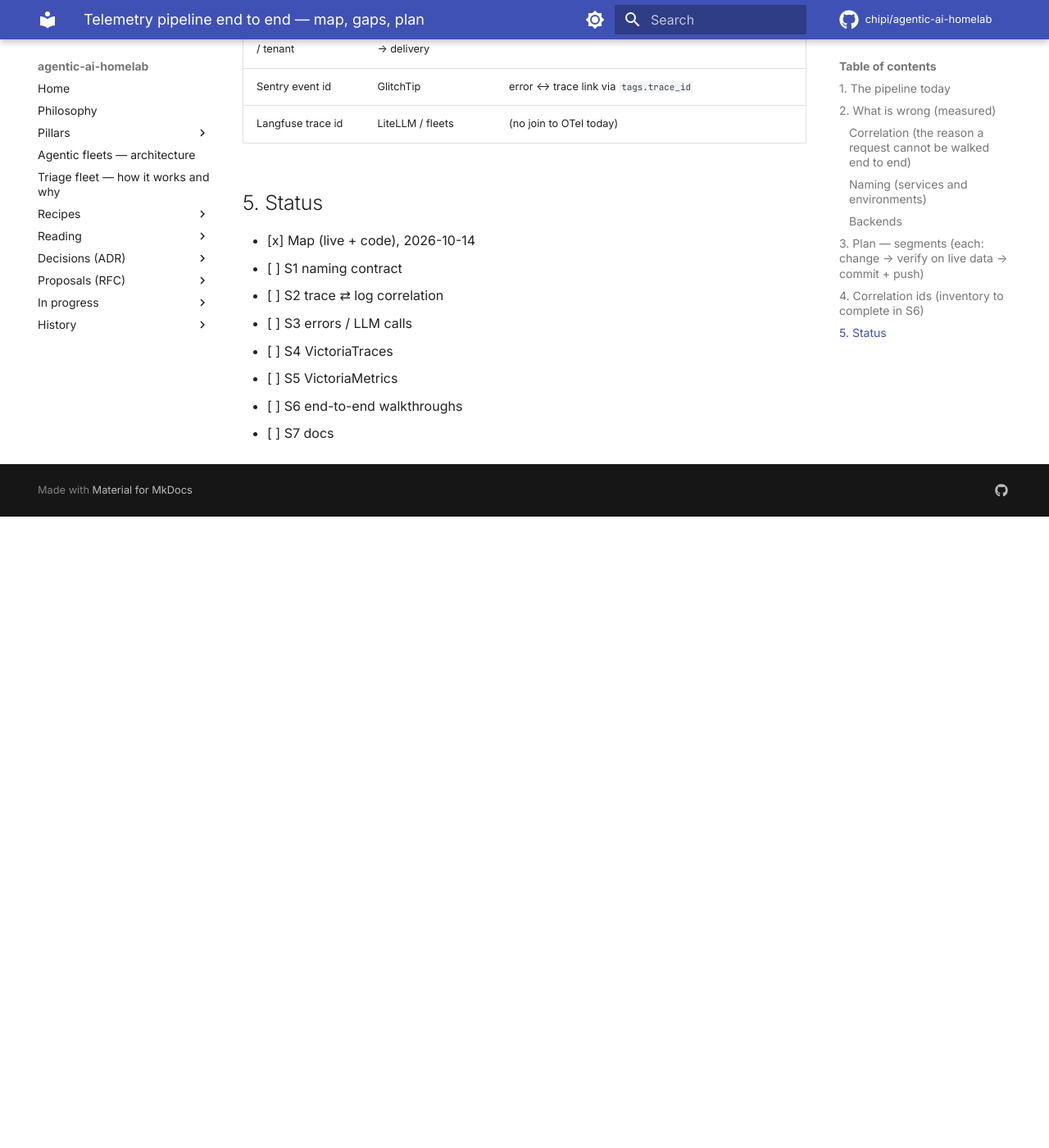
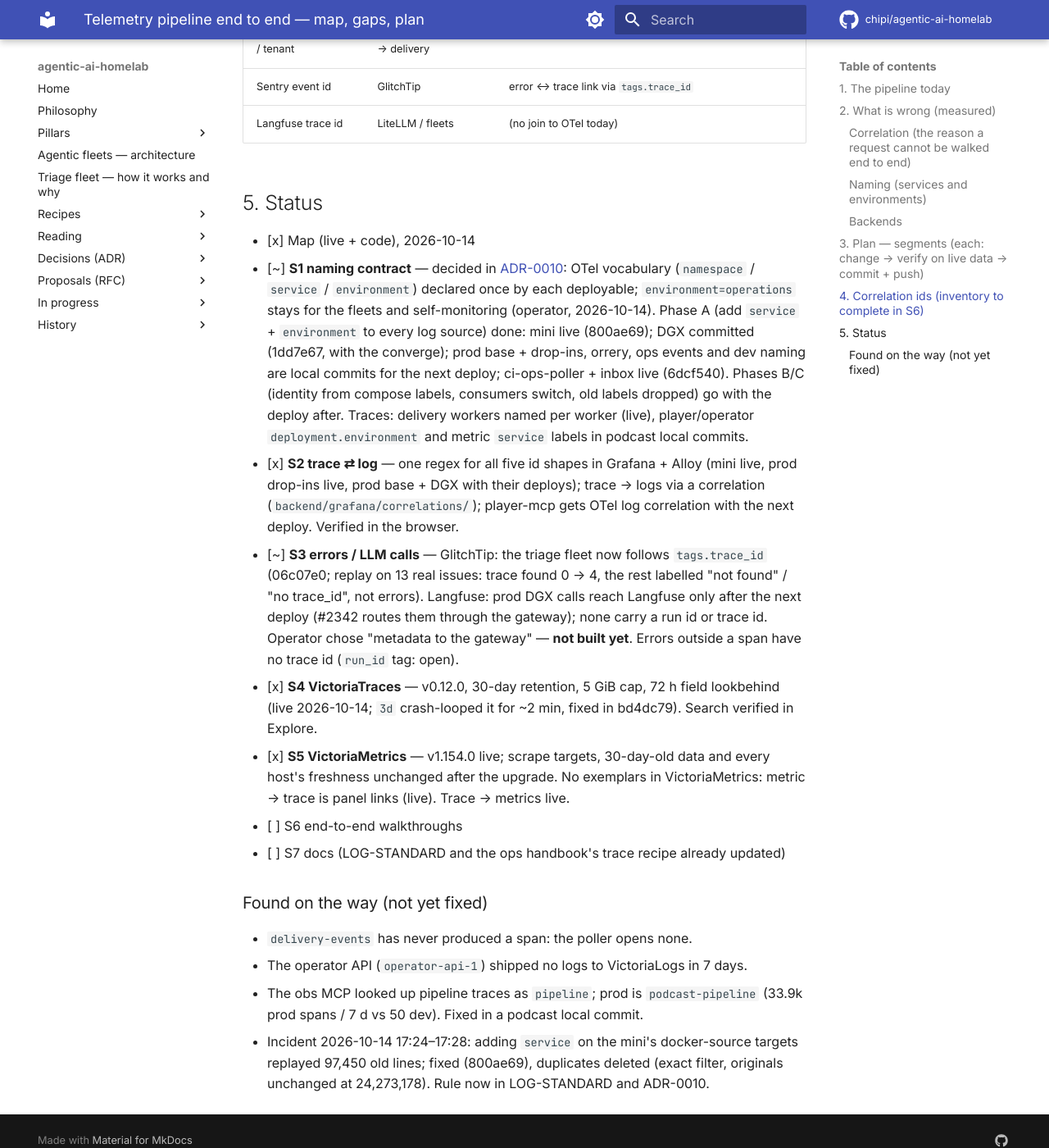
Before and after one commit to chipi/agentic-ai-homelab, an MkDocs documentation site: the page built from docs/wip/otel-pipeline-end-to-end.md, in a window 1280 px wide and 1400 px high, scrolled down 4149 px. Shown: the whole window at 82% size. Built offline with MkDocs 1.6.1 and Material for MkDocs 9.7.7, drawn with Linux system fonts in a browser that asks for light colours; comment, search, counter and statistics services are not loaded; before the commit the page ends 4779 px from its top, so only the background shows below that.

Commit message:
docs(observability): ADR-0010 naming contract; LOG-STANDARD and plan status
ADR-0010: one vocabulary (namespace / service / environment, the OTel resource
keys) declared once by each deployable and copied by every collector; phase A
(add service + environment, shipped) -> B (identity from compose labels,
consumers switch) -> C (drop app/surface/env after 30 days). Fleets keep
environment=operations.

LOG-STANDARD: the new keys, the regex the stack actually runs, labels only
after the source (the positions trap), the real owners and deploy paths of
each Alloy file (base.alloy is podcast_scraper's, not this repo's), and an
honest rollout table. Plan: S1-S5 status and what turned up on the way.

Co-Authored-By: Claude Opus 5.5 <noreply@anthropic.com>
Claude-Session: https://claude.ai/code/session_014bbkxiiQPVcyVhqyDTsbqc

```diff
--- a/docs/wip/otel-pipeline-end-to-end.md
+++ b/docs/wip/otel-pipeline-end-to-end.md
@@ -89,10 +89,41 @@ front-ends and sends trace headers cross-origin; listed so it isn't a silent gap
 ## 5. Status
 
 - [x] Map (live + code), 2026-10-14
-- [ ] S1 naming contract
-- [ ] S2 trace ⇄ log correlation
-- [ ] S3 errors / LLM calls
-- [ ] S4 VictoriaTraces
-- [ ] S5 VictoriaMetrics
+- [~] **S1 naming contract** — decided in [ADR-0010](../adr/ADR-0010-telemetry-naming-contract.md):
+  OTel vocabulary (`namespace` / `service` / `environment`) declared once by each
+  deployable; `environment=operations` stays for the fleets and self-monitoring (operator,
+  2026-10-14). Phase A (add `service` + `environment` to every log source) done: mini live
+  (800ae69); DGX committed (1dd7e67, with the converge); prod base + drop-ins, orrery,
+  ops events and dev naming are local commits for the next deploy; ci-ops-poller + inbox
+  live (6dcf540). Phases B/C (identity from compose labels, consumers switch, old labels
+  dropped) go with the deploy after. Traces: delivery workers named per worker (live),
+  player/operator `deployment.environment` and metric `service` labels in podcast local
+  commits.
+- [x] **S2 trace ⇄ log** — one regex for all five id shapes in Grafana + Alloy (mini live,
+  prod drop-ins live, prod base + DGX with their deploys); trace → logs via a correlation
+  (`backend/grafana/correlations/`); player-mcp gets OTel log correlation with the next
+  deploy. Verified in the browser.
+- [~] **S3 errors / LLM calls** — GlitchTip: the triage fleet now follows `tags.trace_id`
+  (06c07e0; replay on 13 real issues: trace found 0 → 4, the rest labelled "not found" /
+  "no trace_id", not errors). Langfuse: prod DGX calls reach Langfuse only after the
+  next deploy (#2342 routes them through the gateway); none carry a run id or trace id.
+  Operator chose "metadata to the gateway" — **not built yet**. Errors outside a span
+  have no trace id (`run_id` tag: open).
+- [x] **S4 VictoriaTraces** — v0.12.0, 30-day retention, 5 GiB cap, 72 h field lookbehind
+  (live 2026-10-14; `3d` crash-looped it for ~2 min, fixed in bd4dc79). Search verified
+  in Explore.
+- [x] **S5 VictoriaMetrics** — v1.154.0 live; scrape targets, 30-day-old data and every
+  host's freshness unchanged after the upgrade. No exemplars in VictoriaMetrics: metric →
+  trace is panel links (live). Trace → metrics live.
 - [ ] S6 end-to-end walkthroughs
-- [ ] S7 docs
+- [ ] S7 docs (LOG-STANDARD and the ops handbook's trace recipe already updated)
+
+### Found on the way (not yet fixed)
+
+- `delivery-events` has never produced a span: the poller opens none.
+- The operator API (`operator-api-1`) shipped no logs to VictoriaLogs in 7 days.
+- The obs MCP looked up pipeline traces as `pipeline`; prod is `podcast-pipeline`
+  (33.9k prod spans / 7 d vs 50 dev). Fixed in a podcast local commit.
+- Incident 2026-10-14 17:24–17:28: adding `service` on the mini's docker-source targets
+  replayed 97,450 old lines; fixed (800ae69), duplicates deleted (exact filter, originals
+  unchanged at 24,273,178). Rule now in LOG-STANDARD and ADR-0010.
--- a/mkdocs.yml
+++ b/mkdocs.yml
@@ -122,6 +122,7 @@ nav:
     - ADR-0007 — Umami self-hosted analytics: adr/ADR-0007-umami-self-host-analytics.md
     - ADR-0008 — Fleet daemon tech + framework non-adoption: adr/ADR-0008-fleet-daemon-tech-and-framework-non-adoption.md
     - ADR-0009 — On-demand dev Docker engine: adr/ADR-0009-on-demand-dev-docker-engine.md
+    - ADR-0010 — Telemetry naming contract: adr/ADR-0010-telemetry-naming-contract.md
   - Proposals (RFC):
     - Overview: rfc/README.md
     - RFC-0001 — LiteLLM ↔ Langfuse capture: rfc/RFC-0001-litellm-langfuse-capture.md
```
Also changed, not shown: docs/adr/ADR-0010-telemetry-naming-contract.md (added, +133 -0 lines), docs/adr/README.md (+1 -0 lines), infra/observability/LOG-STANDARD.md (+104 -66 lines).
